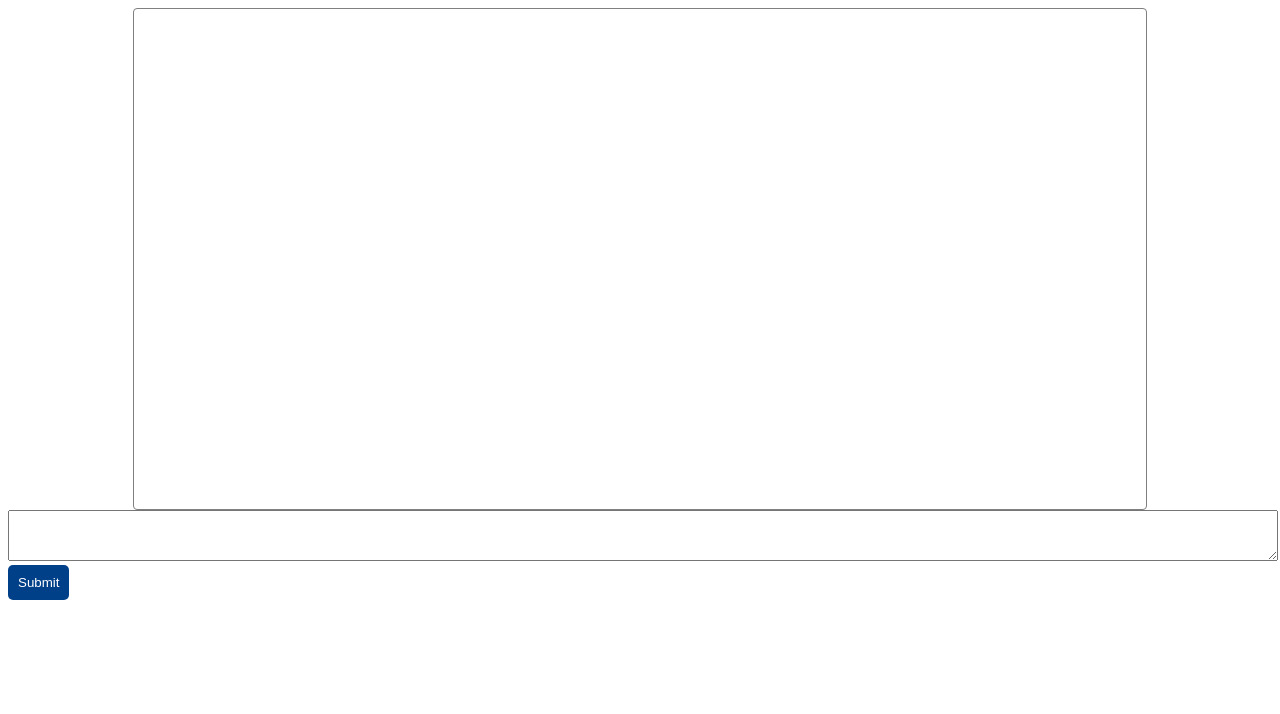
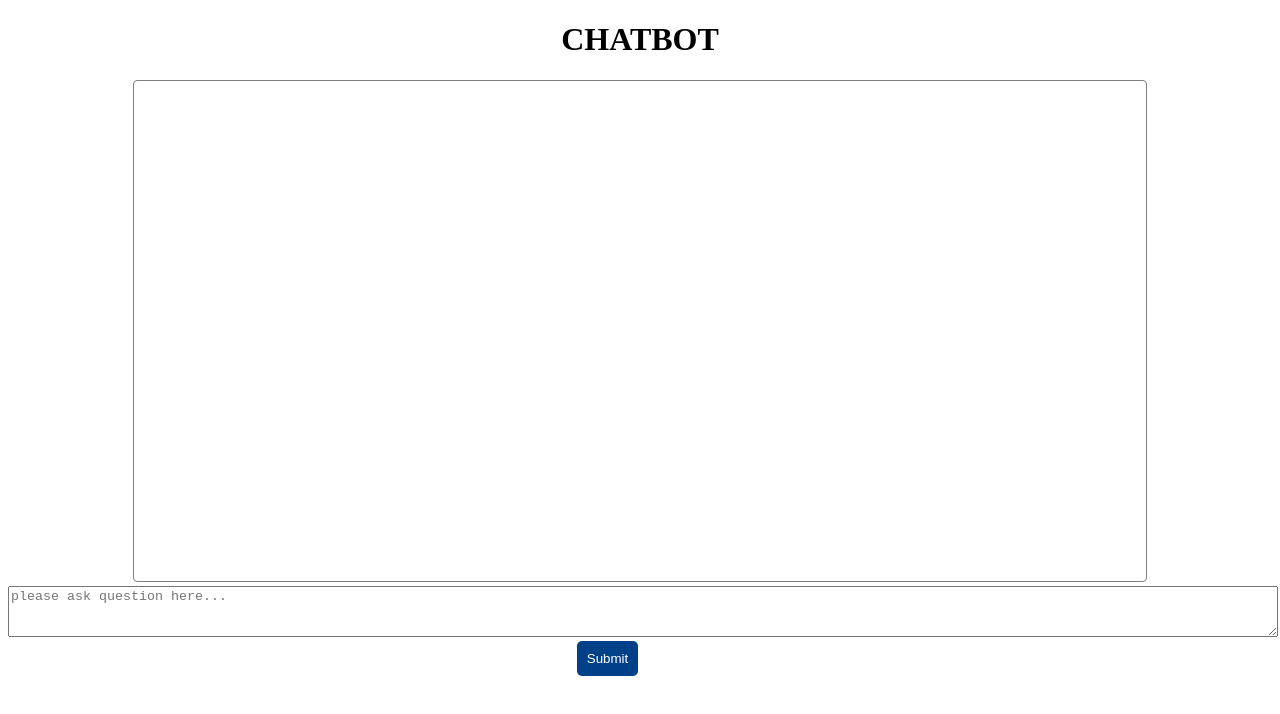
Before and after one commit to kchilds1/CHATBOT, a website: page public/index.html in a window 1280 px wide. Drawn offline with Linux system fonts and the light colour scheme.

```diff
--- a/public/index.html
+++ b/public/index.html
@@ -1,22 +1,28 @@
 <!DOCTYPE html>
 <html lang="en">
   <head>
-    <meta charset="UTF-8">
-    <meta name="viewport" content="width=device-width, initial-scale=1.0">
-    <link rel="stylesheet" href="styles.css">
+    <meta charset="UTF-8" />
+    <meta name="viewport" content="width=device-width, initial-scale=1.0" />
+    <link rel="stylesheet" href="styles.css" />
     <title>Chatbot</title>
   </head>
   <body>
-    <div id="chat-area">
-
-    </div>
+    <h1 class="center">CHATBOT</h1>
+    <div id="chat-area"></div>
 
     <div class="submit-form">
       <div class="input">
-            <textarea name="input" id="input" cols="40" rows="3"></textarea>
+        <textarea
+          name="input"
+          id="input"
+          cols="40"
+          rows="3"
+          class="textarea"
+          placeholder="please ask question here..."
+        ></textarea>
         <button id="btn">Submit</button>
       </div>
     </div>
-    <script src = "index.js"></script>
+    <script src="index.js"></script>
   </body>
 </html>
--- a/public/index.js
+++ b/public/index.js
@@ -20,25 +20,23 @@
   document.getElementById("input").value = "";
 
   //send the question to our server so that the server can send it to the OpenAI API and send us back a response
-  let res = await fetch('http://localhost:5000/chat',
-  {
-    method: 'POST',
+  let res = await fetch("http://localhost:5000/chat", {
+    method: "POST",
     headers: {
-      "Content-Type": 'application/json'
+      "Content-Type": "application/json",
     },
     body: JSON.stringify({
-      question: inputText
-    })
-  }
-)
+      question: inputText,
+    }),
+  });
 
-const data = await res.json()
+  const data = await res.json();
 
-//If the response has a message property, we add the message content to the chat area in the UI
-if(data.message) {
-    const answer = document.createElement('div')
-    answer.innerHTML = data.message
-    answer.classList.add("box", "answer")
-    parentDiv.appendChild(answer)
+  //If the response has a message property, we add the message content to the chat area in the UI
+  if (data.message) {
+    const answer = document.createElement("div");
+    answer.innerHTML = data.message;
+    answer.classList.add("box", "answer");
+    parentDiv.appendChild(answer);
   }
 }
--- a/public/styles.css
+++ b/public/styles.css
@@ -2,7 +2,7 @@
   margin: 0 auto;
   width: 80%;
   height: 500px;
-    overflow:scroll;
+  overflow: scroll;
   border: 1px solid gray;
   border-radius: 4px;
 }
@@ -11,7 +11,7 @@
   width: 100%;
 }
 
-.submit-area{
+.submit-area {
   justify-content: center;
   display: flex;
   margin: 20px auto;
@@ -19,6 +19,7 @@
 }
 
 textarea {
+  margin-top: 4px;
   width: 100%;
 }
 
@@ -26,7 +27,7 @@
   width: 96%;
   margin: 0 auto;
   padding: 10px 10px;
-    background-color: #C4DBFE;
+  background-color: #c4dbfe;
   margin: 10px auto;
 }
 
@@ -35,9 +36,16 @@
 }
 
 button {
+  margin-left: 45%;
+  margin-right: 45%;
   background-color: #004089;
   color: white;
   padding: 10px 10px;
   border-radius: 5px;
   border: none;
 }
+
+.center {
+  display: flex;
+  justify-content: center;
+}
```
Also changed, not shown: server.js (+14 -22 lines). Lines whose indentation alone changed are shown as unchanged.
